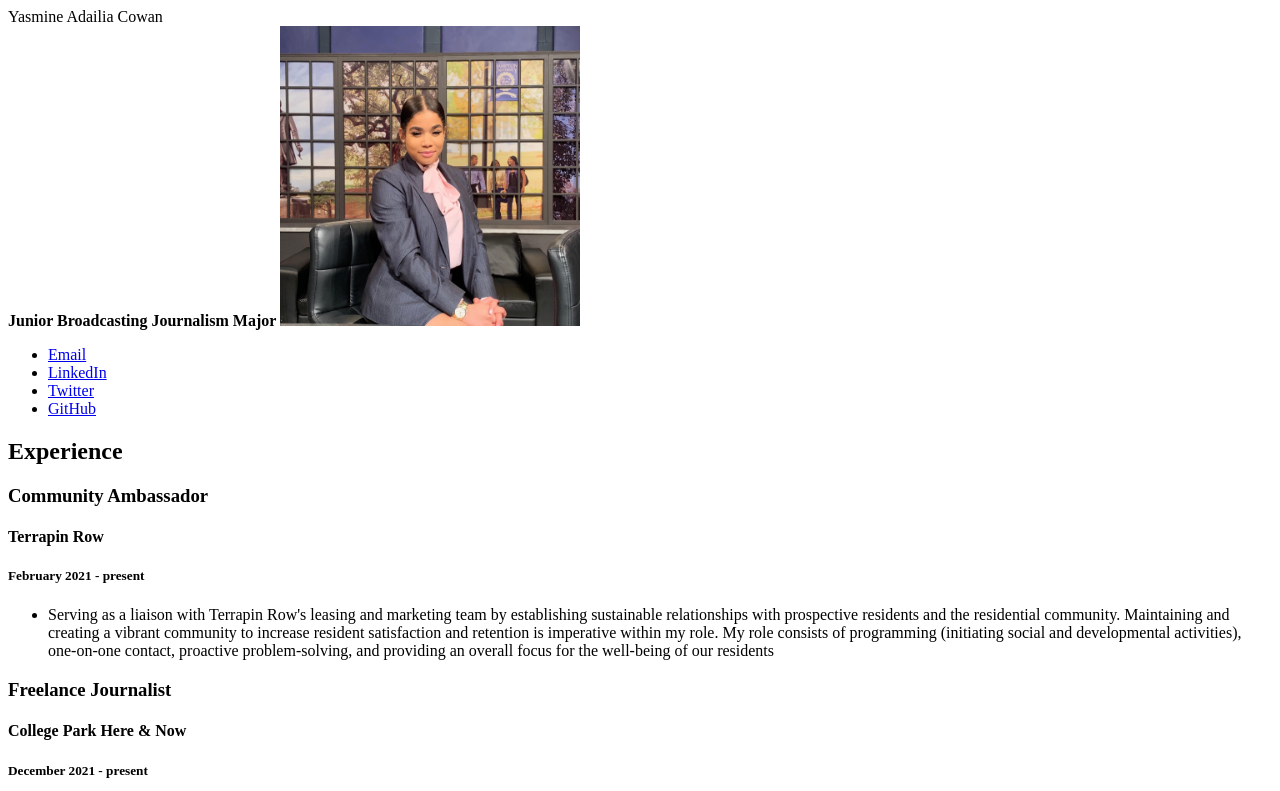
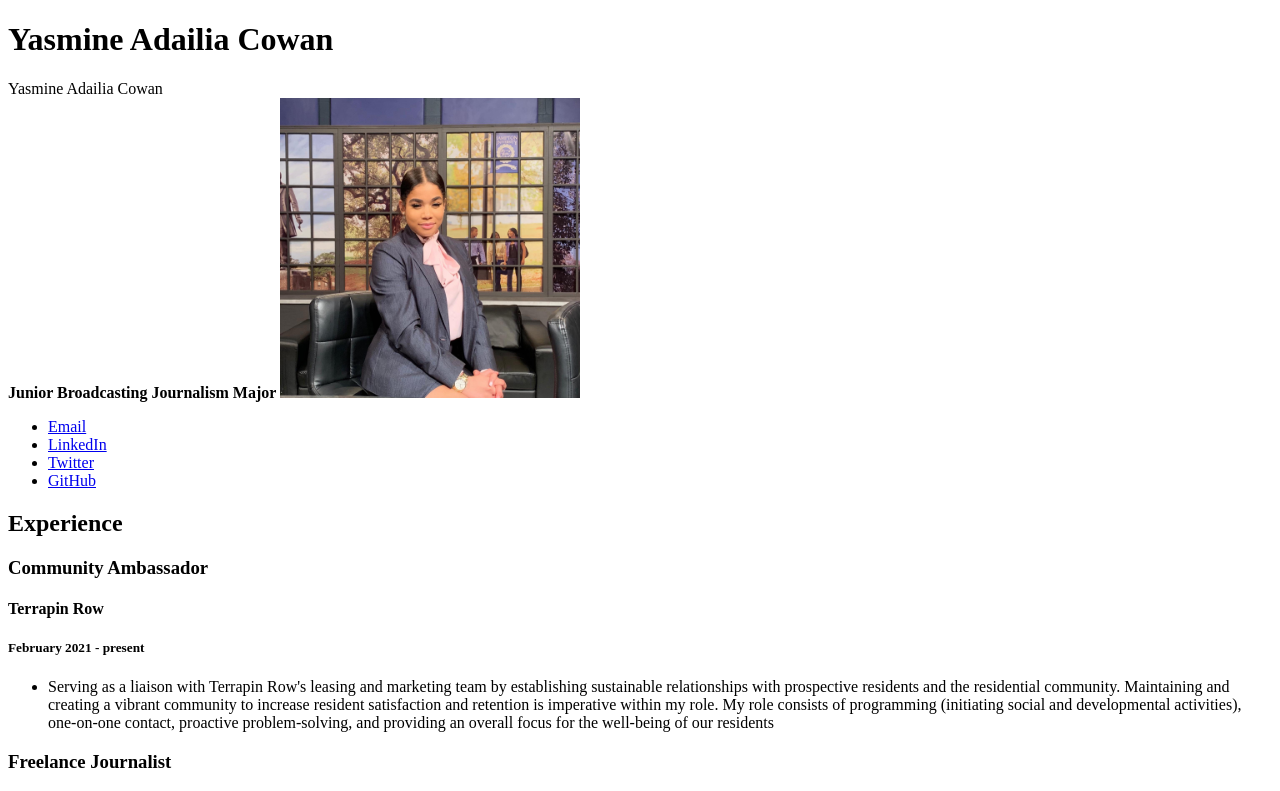
Before and after one commit to Ycowan01/yasmine-cowan-jour352, a plain HTML site: page basic-resume/index.html in a window 1280 px wide. Shown: the top 791 px of the page. Drawn offline with Linux system fonts and the light colour scheme; a web font is replaced by a local one.

Commit message:
update index.httml

```diff
--- a/basic-resume/index.html
+++ b/basic-resume/index.html
@@ -11,7 +11,12 @@
 
 <body>
 	<!--I built this myself!-->
-	<div id="name">Yasmine Adailia Cowan</div>
+    <h1>Yasmine Adailia Cowan</h1>
+
+	<div id="name">
+		Yasmine Adailia Cowan
+    </div>
+
 	<b>Junior Broadcasting Journalism Major</b>
 	<img src="yasmine-cowan.jpg" width="300" alt="Profile picture of Yasmine Cowan">
 	<br>
```
